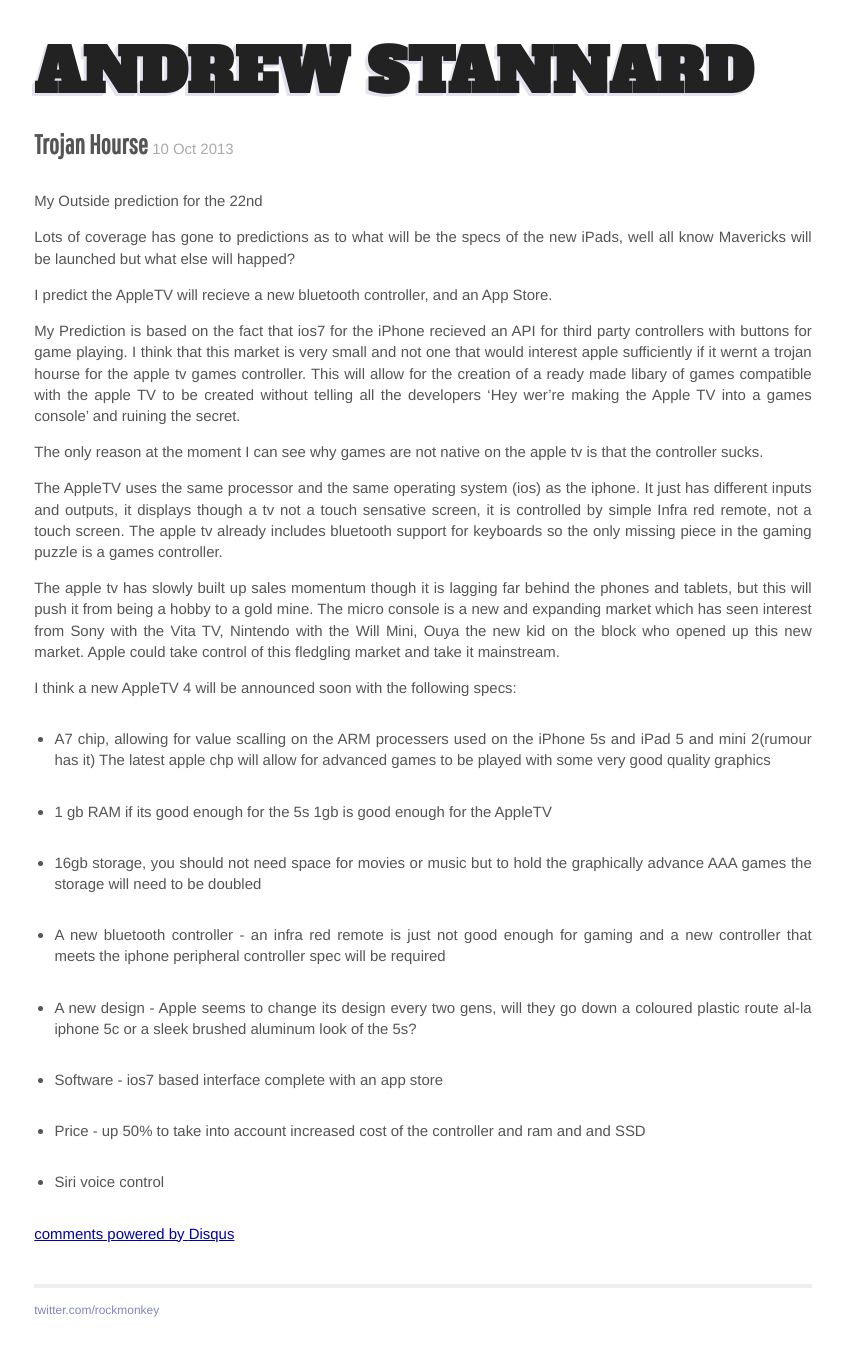
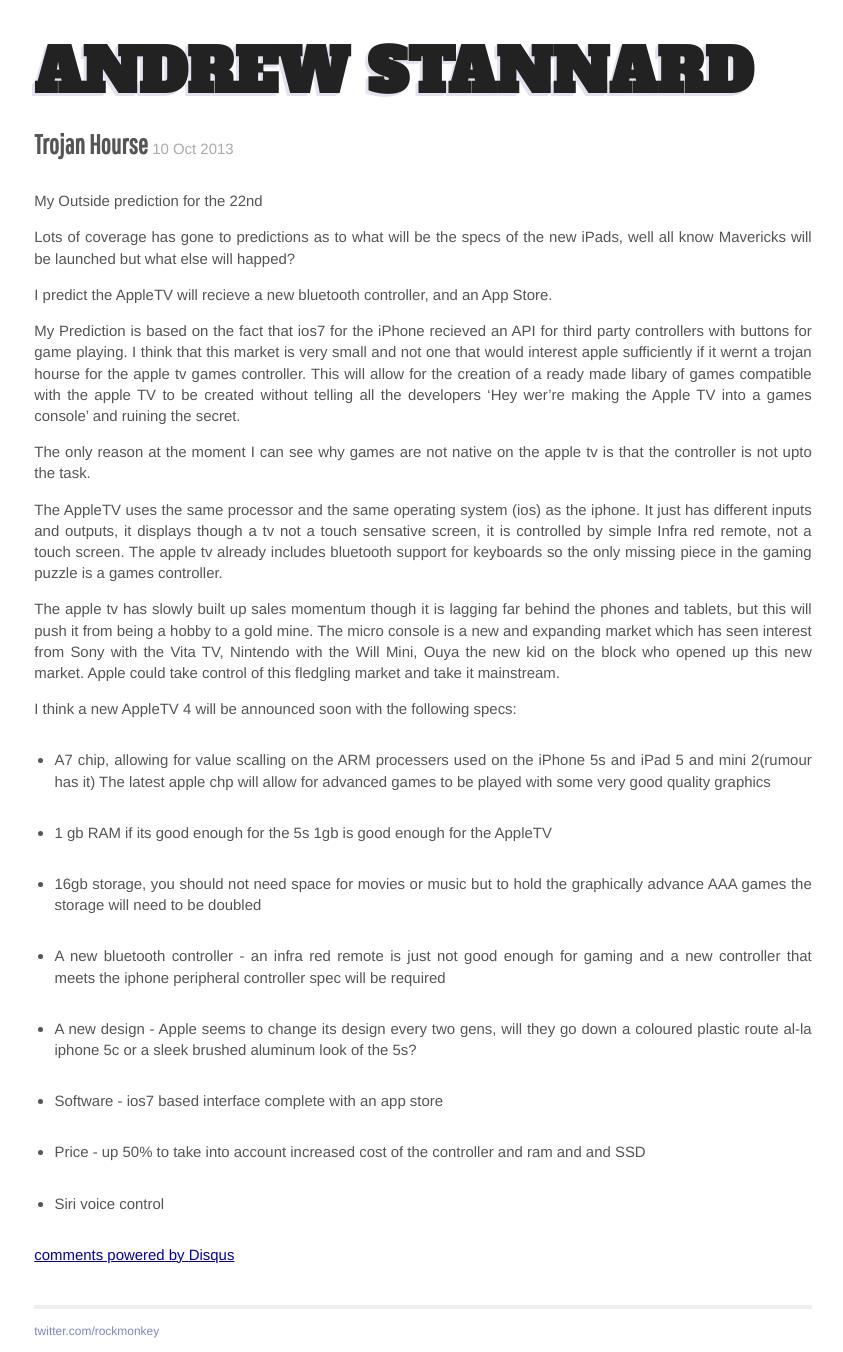
Before and after one commit to astannard/astannard, a Jekyll site: the page built from _posts/2013-10-10-Trojan.markdown, in a window 1280 px wide. Shown: the whole page, without its empty margins (217-1060 px from the left). Built offline with Jekyll 4.4.1, drawn with Linux system fonts in a browser that asks for light colours; nearby versions of some CDN libraries; some web fonts are replaced; Markdown is read by kramdown in place of the engine named in the settings; comment, search, counter and statistics services are not loaded; before the commit the page ends 1331 px from its top, so only the background shows below that.

Commit message:
correction

```diff
--- a/_posts/2013-10-10-Trojan.markdown
+++ b/_posts/2013-10-10-Trojan.markdown
@@ -13,7 +13,7 @@
 
 My Prediction is based on the fact that ios7 for the iPhone recieved an API for third party controllers with buttons for game playing. I think that this market is very small and not one that would interest apple sufficiently if it wernt a trojan hourse for the apple tv games controller. This will allow for the creation of a ready made libary of games compatible with the apple TV to be created without telling all the developers 'Hey wer're making the Apple TV into a games console' and ruining the secret.
 
-The only reason at the moment I can see why games are not native on the apple tv is that the controller sucks.
+The only reason at the moment I can see why games are not native on the apple tv is that the controller is not upto the task.
 
 The AppleTV uses the same processor and the same operating system (ios) as the iphone. It just has different inputs and outputs, it displays though a tv not a touch sensative screen, it is controlled by simple Infra red remote, not a touch screen. The apple tv already includes bluetooth support for keyboards so the only missing piece in the gaming puzzle is a games controller.
 
```
